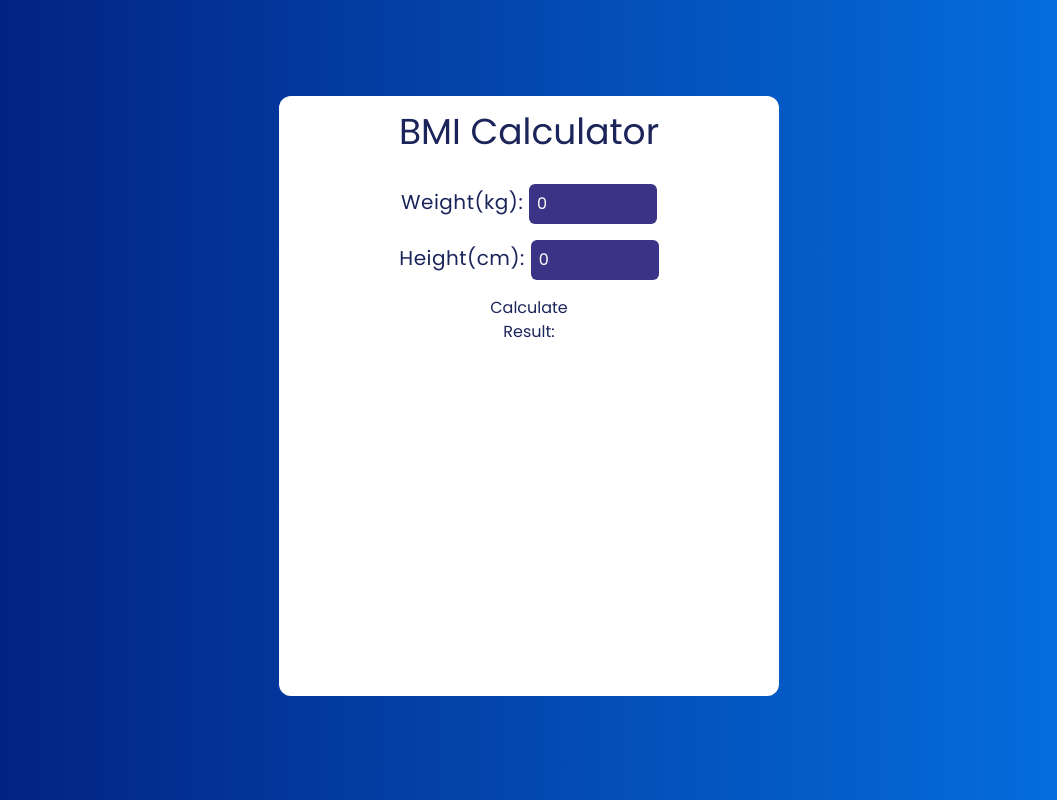
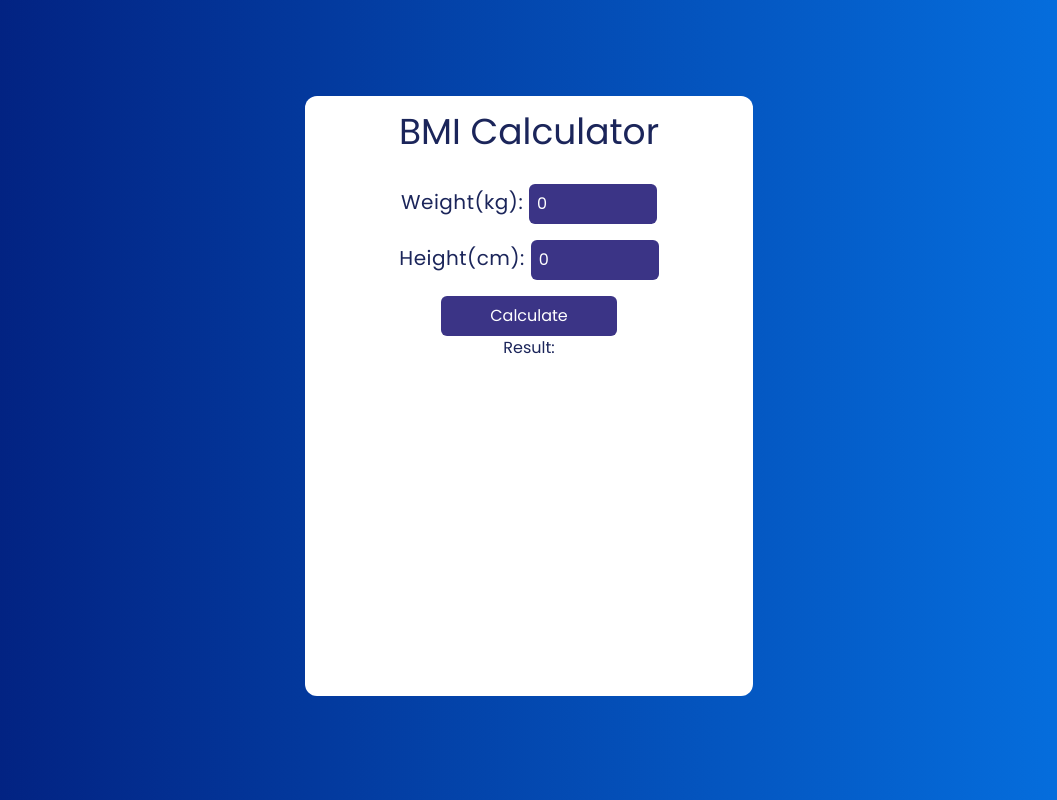
Before and after one commit to nesathanozturk/bmi-calculator, a React (Create React App) app: page / in a window 1280 px wide. Shown: the whole page, without its empty margins (111-1168 px from the left). Built offline with nearby package versions, Linux system fonts and the light colour scheme.

Commit message:
style: the style of the button are changed

```diff
--- a/src/App.js
+++ b/src/App.js
@@ -11,7 +11,7 @@ function App() {
 
   return (
     <div className="App w-full h-screen flex flex-col items-center text-[#1B255A] text-center font-poppins">
-      <div className="container bg-white w-[31.25rem] h-[37.5rem] my-24 mx-auto rounded-xl">
+      <div className="container bg-white w-[28rem] h-[37.5rem] my-24 mx-auto rounded-xl">
         <h1 className="text-center text-4xl mt-4 mb-8">BMI Calculator</h1>
         <div className="inputs">
           <Input label="Weight(kg): " value={weight} setValue={setWeight} />
--- a/src/components/Button/Button.js
+++ b/src/components/Button/Button.js
@@ -1,7 +1,9 @@
 function Button() {
   return (
     <div>
-      <button>Calculate</button>
+      <button className="bg-[#3B3486] text-white text-md w-44 p-2 rounded-md hover:bg-[#001253]">
+        Calculate
+      </button>
     </div>
   );
 }
```
